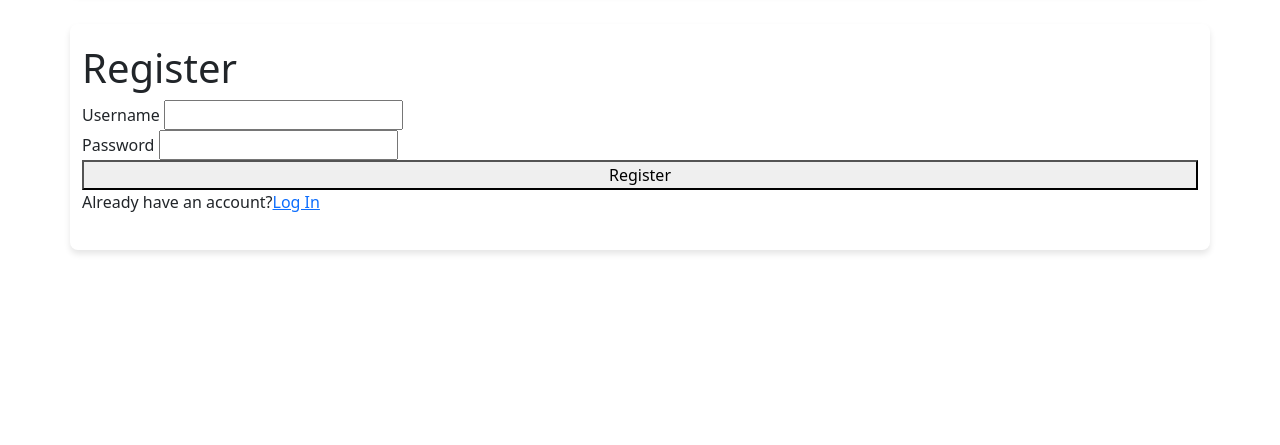
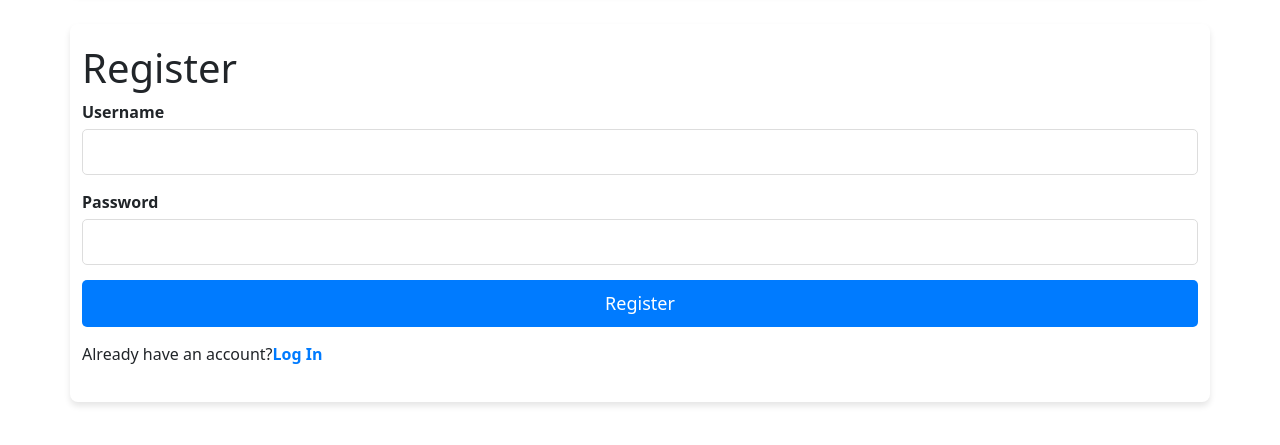
Before and after one commit to BilgeBengisu/Flask_MultiUser_Website, a Flask app: page /register in a window 1280 px wide. Shown: the part 96-541 px from the top of the page. Run offline with Flask 3, Linux system fonts and the light colour scheme.

Commit message:
login and register css styling

```diff
--- /dev/null
+++ b/static/css/register.css
@@ -0,0 +1,63 @@
+/* Center the login container */
+.register-container {
+    width: 100%;
+    max-width: 400px;
+    margin: 100px auto;
+    padding: 30px;
+    background: #ffffff;
+    border-radius: 10px;
+    box-shadow: 0px 0px 15px rgba(0, 0, 0, 0.2);
+    text-align: center;
+}
+
+/* Styling for form fields */
+.register-form .form-group {
+    margin-bottom: 15px;
+    text-align: left;
+}
+
+.register-form label {
+    display: block;
+    font-weight: bold;
+    margin-bottom: 5px;
+}
+
+.register-form input {
+    width: 100%;
+    padding: 10px;
+    border: 1px solid #ddd;
+    border-radius: 5px;
+    font-size: 16px;
+}
+
+/* Login button */
+.btn-register {
+    width: 100%;
+    padding: 10px;
+    background-color: #007bff;
+    border: none;
+    color: white;
+    font-size: 18px;
+    border-radius: 5px;
+    cursor: pointer;
+    transition: background 0.3s;
+}
+
+.btn-register:hover {
+    background-color: #0056b3;
+}
+
+/* Register text */
+.login-text {
+    margin-top: 15px;
+}
+
+.login-link {
+    color: #007bff;
+    text-decoration: none;
+    font-weight: bold;
+}
+
+.login-link:hover {
+    text-decoration: underline;
+}
--- a/templates/base.html
+++ b/templates/base.html
@@ -7,6 +7,7 @@
     <link rel="stylesheet" type="text/css" href="{{ url_for('static', filename='css/style.css') }}">
     <link rel="stylesheet" href="https://cdn.jsdelivr.net/npm/bootstrap@5.3.0/dist/css/bootstrap.min.css">
     <link rel="stylesheet" href="https://cdn.jsdelivr.net/npm/bootstrap@5.3.0/dist/css/bootstrap.min.css">
+    {% block extra_css %}{% endblock %}
 </head>
 <body>
     <nav class="navbar navbar-expand-lg navbar-dark bg-dark">
--- a/templates/profile.html
+++ b/templates/profile.html
@@ -22,6 +22,7 @@
     </div>
 
     <p>Change your password or other details here.</p>
+
 {% endblock %}
 
 {% block scripts %}
--- a/templates/register.html
+++ b/templates/register.html
@@ -1,19 +1,21 @@
 {% extends "base.html" %}
 
-{% block title %}Register{% endblock %}
+{% block extra_css %}
+    <link rel="stylesheet" type="text/css" href="{{ url_for('static', filename='css/register.css') }}">
+{% endblock %}
 
 {% block content %}
     <h1>Register</h1>
-    <form method="POST" action="{{ url_for('register') }}">
-        <div>
+    <form method="POST" action="{{ url_for('register') }}" class="register-form">
+        <div class="form-group">
             <label for="username">Username</label>
             <input type="text" name="username" id="username" required>
         </div>
-        <div>
+        <div class="form-group">
             <label for="password">Password</label>
             <input type="password" name="password" id="password" required>
         </div>
-        <button type="submit">Register</button>
+        <button type="submit" class="btn-register">Register</button>
     </form>
-    <p>Already have an account?<a href="/login">Log In</a> </p>
+    <p class="login-text">Already have an account?<a href="/login" class="login-link">Log In</a> </p>
 {% endblock %}
```
Also changed, not shown: static/css/login.css (added, +63 -0 lines), templates/login.html (+9 -5 lines), instance/site.sqlite3, static/uploads/200dpi300.jpg (added), static/uploads/calvin_being_smart.jpeg (added).
